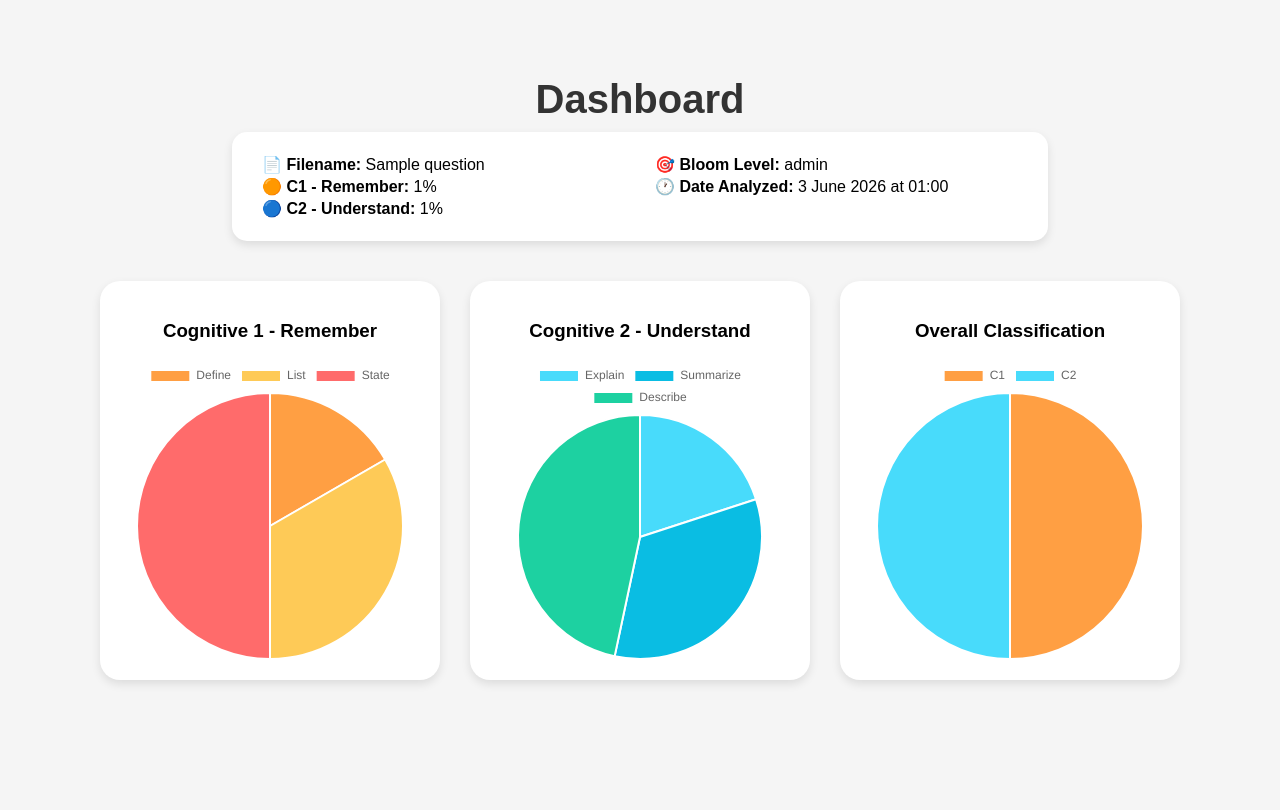
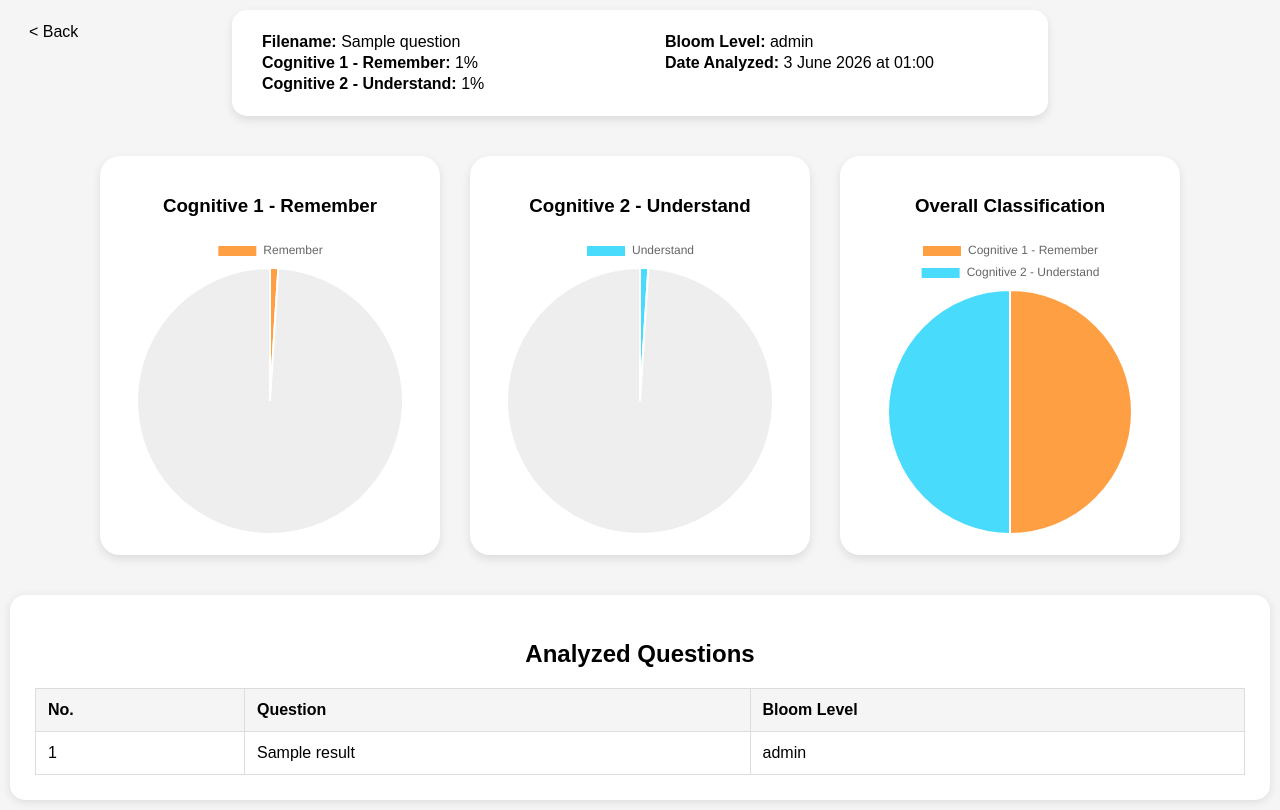
Before and after one commit to krystaltayy/exam-question-analysis-system, a Flask app: template templates/dashboard.html in a window 1280 px wide. Before the commit the page ends 684 px from the top, so only its background shows below. Run offline with Flask 3, Linux system fonts and the light colour scheme; the template is opened without the code that fills it: most values are stand-ins (such as "Sample title", 1, 10 or a date in 2020).

Commit message:
updated dashboard features

```diff
--- a/static/dashboard.css
+++ b/static/dashboard.css
@@ -5,16 +5,14 @@ body {
     padding: 0;
 }
 
-h1 {
-    font-size: 40px;
-    margin-bottom: 10px;
-    color: #333;
-    padding-top: 40px;
-}
-
 .dashboard {
     padding: 10px;
     text-align: center;
+}
+
+table {
+    margin: 0;
+    text-align: left;
 }
 
 .result-box {
@@ -26,7 +24,7 @@ h1 {
     box-shadow: 0 4px 10px rgba(0,0,0,0.1);
     display: grid;
     grid-template-columns: 1fr 1fr;
-    gap: 0 30px;
+    gap: 0 50px;
     text-align: left;
 }
 
@@ -50,3 +48,52 @@ h1 {
     border-radius: 20px;
     box-shadow: 0 4px 10px rgba(0,0,0,0.1);
 }
+
+.table-box {
+    margin-top: 40px;
+    background: white;
+    padding: 25px;
+    border-radius: 15px;
+    box-shadow: 0 2px 10px rgba(0,0,0,0.1);
+}
+
+.table-box h2 {
+    margin-bottom: 20px;
+    text-align: center;
+}
+
+.table-box table {
+    width: 100%;
+    border-collapse: collapse;
+}
+
+.table-box th {
+    background-color: #f5f5f5;
+    padding: 12px;
+    text-align: left;
+}
+
+.table-box td {
+    padding: 12px;
+}
+
+.table-box th,
+.table-box td {
+    border: 1px solid #ddd;
+}
+
+.table-box tr:hover {
+    background-color: #f9f9f9;
+}
+
+.back-btn {
+    position: absolute;
+    top: 15px;
+    left: 15px;
+    padding: 8px 14px;
+    color: black;
+    border-radius: 8px;
+    text-decoration: none;
+    display: inline-block;
+    font-family: Arial, sans-serif;
+}
--- a/templates/dashboard.html
+++ b/templates/dashboard.html
@@ -1,4 +1,5 @@
 <!DOCTYPE html>
+
 <html>
 <head>
 
@@ -8,25 +9,26 @@
 
 <script src="https://cdn.jsdelivr.net/npm/chart.js"></script>
 
+
 </head>
 
 <body>
 
 <div class="dashboard">
+    <a href="{{ url_for('index2') }}" class="back-btn"> < Back </a>
 
-    <h1>Dashboard</h1>
 
 <div class="result-box">
 
     <div class="result-left">
-            <p><strong>📄 Filename:</strong> {{ question }}</p>
-            <p><strong>🟠 C1 - Remember:</strong> {{ c1_percent | default('60') }}%</p>
-            <p><strong>🔵 C2 - Understand:</strong> {{ c2_percent | default('40') }}%</p>
+        <p><strong>Filename:</strong> {{ question }}</p>
+        <p><strong>Cognitive 1 - Remember:</strong> {{ c1_percent }}%</p>
+        <p><strong>Cognitive 2 - Understand:</strong> {{ c2_percent }}%</p>
     </div>
 
     <div class="result-right">
-            <p><strong>🎯 Bloom Level:</strong> {{ level }}</p>
-            <p><strong>🕐 Date Analyzed:</strong> <span id="datetime"></span></p>
+        <p><strong>Bloom Level:</strong> {{ level }}</p>
+        <p><strong>Date Analyzed:</strong> <span id="datetime"></span></p>
     </div>
 
 </div>
@@ -50,50 +52,82 @@
 
 </div>
 
+<div class="table-box">
+
+    <h2>Analyzed Questions</h2>
+
+    <table>
+
+        <tr>
+            <th>No.</th>
+            <th>Question</th>
+            <th>Bloom Level</th>
+        </tr>
+
+        {% for result in results %}
+        <tr>
+            <td>{{ loop.index }}</td>
+            <td>{{ result.question }}</td>
+            <td>{{ result.level }}</td>
+        </tr>
+        {% endfor %}
+
+    </table>
+
+</div>
+
+
 </div>
 
 <script>
 
 // DATE & TIME
 const now = new Date();
-const options = { day: 'numeric', month: 'long', year: 'numeric', hour: '2-digit', minute: '2-digit' };
-document.getElementById('datetime').textContent = now.toLocaleString('en-GB', options);
 
-const c1 = {{ c1_percent | default(60) }};
-const c2 = {{ c2_percent | default(40) }};
+const options = {
+    day: 'numeric',
+    month: 'long',
+    year: 'numeric',
+    hour: '2-digit',
+    minute: '2-digit'
+};
 
-const ctx1 = document.getElementById('chart1');
+document.getElementById('datetime').textContent =
+    now.toLocaleString('en-GB', options);
 
-new Chart(ctx1, {
+// Values passed from Flask
+const c1 = {{ c1_percent }};
+const c2 = {{ c2_percent }};
+
+// CHART 1
+new Chart(document.getElementById('chart1'), {
     type: 'pie',
     data: {
-        labels: ['Define', 'List', 'State'],
+        labels: ['Remember'],
         datasets: [{
-            data: [10, 20, 30],
-            backgroundColor: ['#ff9f43', '#feca57', '#ff6b6b']
+            data: [c1, 100 - c1],
+            backgroundColor: ['#ff9f43', '#eeeeee']
         }]
     }
 });
 
-const ctx2 = document.getElementById('chart2');
-
-new Chart(ctx2, {
+// CHART 2
+new Chart(document.getElementById('chart2'), {
     type: 'pie',
     data: {
-        labels: ['Explain', 'Summarize', 'Describe'],
+        labels: ['Understand'],
         datasets: [{
-            data: [15, 25, 35],
-            backgroundColor: ['#48dbfb', '#0abde3', '#1dd1a1']
+            data: [c2, 100 - c2],
+            backgroundColor: ['#48dbfb', '#eeeeee']
         }]
     }
 });
 
-const ctx3 = document.getElementById('chart3');
-
-new Chart(ctx3, {
+// CHART 3
+new Chart(document.getElementById('chart3'), {
     type: 'pie',
     data: {
-        labels: ['C1', 'C2'],
+        labels: ['Cognitive 1 - Remember', 'Cognitive 2 - Understand'],
         datasets: [{
             data: [c1, c2],
             backgroundColor: ['#ff9f43', '#48dbfb']
--- a/web.py
+++ b/web.py
@@ -14,6 +14,10 @@ def dashboard():
 def signup():
     return render_template("signup.html")
 
+@app.route('/index2')
+def index2():
+    return render_template('index2.html')
+
 from routes.question_routes import *
 
 if __name__ == "__main__":
```
Also changed, not shown: routes/question_routes.py (+74 -14 lines), templates/index2.html (+24 -4 lines), Database/exam_system.db, 4 other files. Lines whose indentation alone changed are shown as unchanged.
